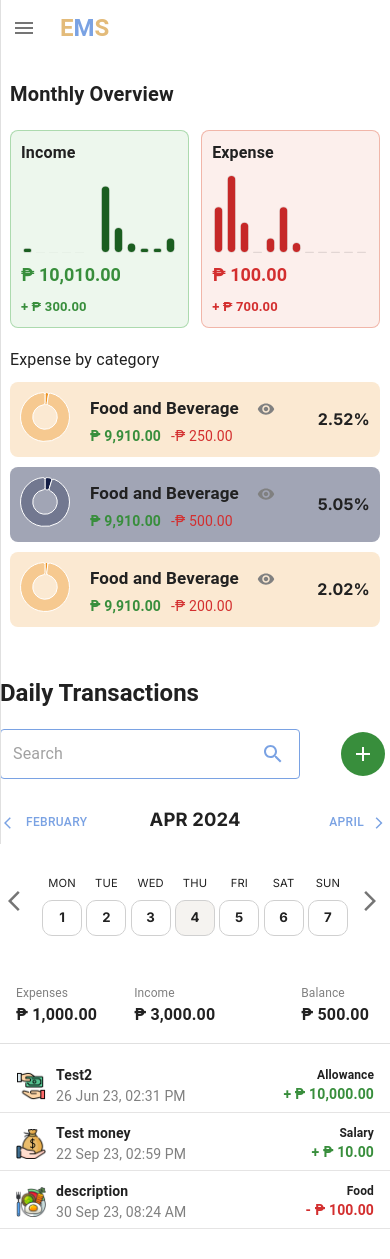
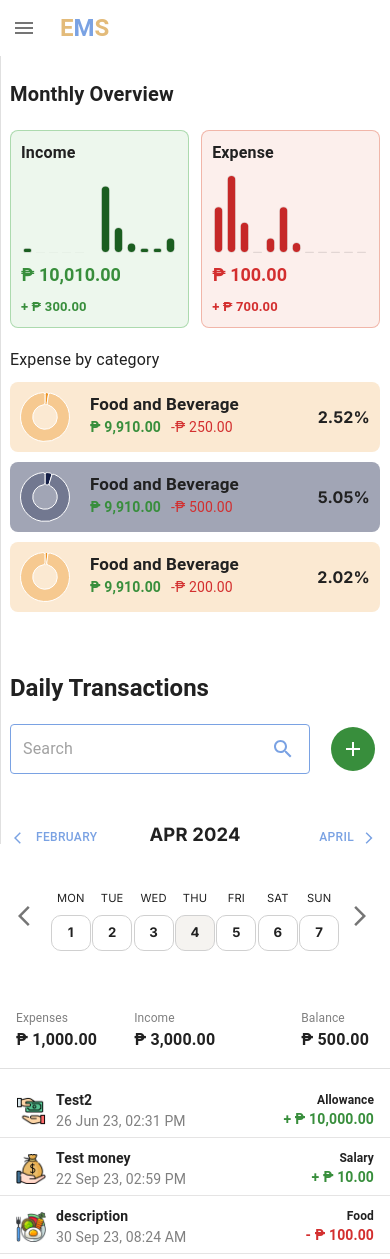
Before and after one commit to lamji/ems, a Next.js app: page /dashboard in a window 390 px wide. Before the commit the page ends 1234 px from the top, so only its background shows below. Built offline with nearby package versions, Linux system fonts and the light colour scheme.

Commit message:
add mobile padding

```diff
--- a/app/category/[id]/page.tsx
+++ b/app/category/[id]/page.tsx
@@ -3,7 +3,7 @@ import CategoryPresentation from '@/src/presentation/Category';
 
 export default function CategoryPage() {
   return (
-    <div>
+    <div className="defaultMobilePadding">
       <CategoryPresentation />
     </div>
   );
--- a/app/globals.css
+++ b/app/globals.css
@@ -25,6 +25,10 @@
     text-rendering: optimizeLegibility;
     -moz-osx-font-smoothing: grayscale;
     font-feature-settings: "liga";
+}
+
+.defaultMobilePadding {
+    padding: 10px
 }
 
 /* VARIABLES */
--- a/src/components/CardChart/index.jsx
+++ b/src/components/CardChart/index.jsx
@@ -1,11 +1,10 @@
 /** @format */
 
-import { Box, Typography, IconButton } from '@mui/material';
+import { Box, Typography } from '@mui/material';
 import React from 'react';
 import CustomPieChart from '../Chart';
 import { useStyles } from './useStyles';
 import { formatCurrency } from '@/src/utils/helper';
-import RemoveRedEyeIcon from '@mui/icons-material/RemoveRedEye';
 
 export default function CardChart({
   bgColor,
@@ -56,9 +55,6 @@ export default function CardChart({
                 <Typography fontSize="17px" fontWeight={700} sx={{ marginRight: '10px' }}>
                   {category}
                 </Typography>
-                <IconButton>
-                  <RemoveRedEyeIcon style={{ color: 'gray', fontSize: '18px' }} />
-                </IconButton>
               </Box>
 
               <Box sx={{ display: 'flex', alignItems: 'center' }}>
--- a/src/components/SideNavbar/drawer/index.tsx
+++ b/src/components/SideNavbar/drawer/index.tsx
@@ -74,6 +74,7 @@ export default function ResponsiveDrawer(props: Props) {
           width: '100%',
           ml: { sm: `${drawerWidth}px` },
           background: 'white',
+          zIndex: 9999999999,
         }}
       >
         <Toolbar>
--- a/src/presentation/Dashborad/index.tsx
+++ b/src/presentation/Dashborad/index.tsx
@@ -35,6 +35,7 @@ export default function Dashboard() {
                 <SideNav />
               </Grid>
             )}
+            <Box className="defaultMobilePadding">
               <Typography variant="h5" fontWeight={700}>
                 Daily Transactions
               </Typography>
@@ -60,8 +61,10 @@ export default function Dashboard() {
                   </IconButton>
                 </Box>
               </Box>
+            </Box>
+
             {/* Calendar by week */}
-            <Box>
+            <Box className="defaultMobilePadding">
               <AppCalendar />
             </Box>
             {/* Total money Expense, Income, Balance */}
```
Lines whose indentation alone changed are shown as unchanged.
